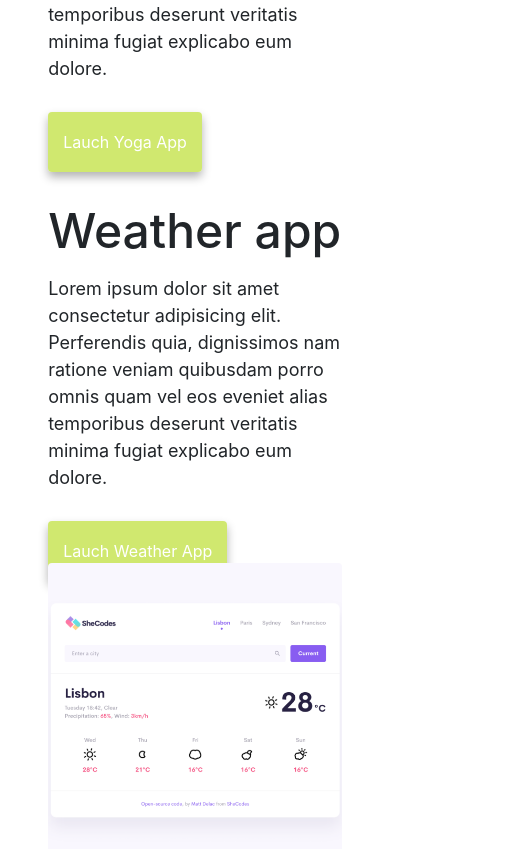
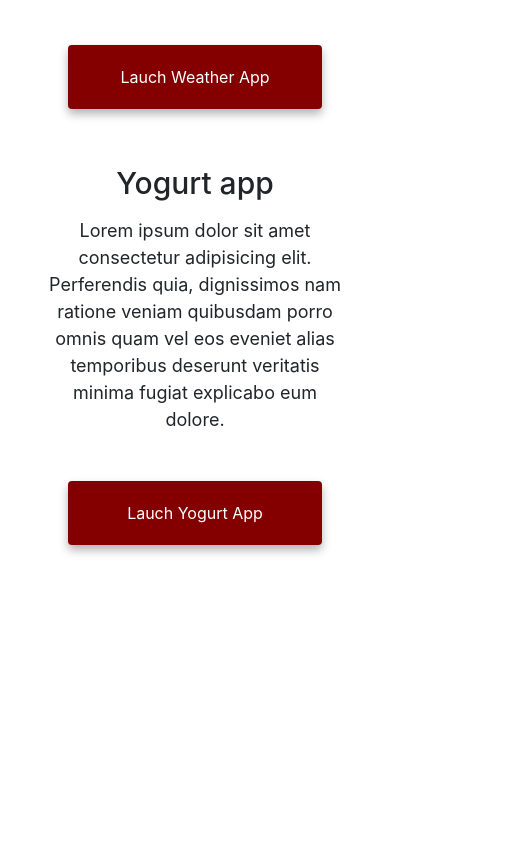
Before and after one commit to Cheta008/my-advanced-app, a plain HTML site: page index.html in a window 390 px wide. Shown: the part 1151-2000 px from the top of the page, 517 px wide, since content can reach past the window. After the commit the page ends 1744 px from the top, so only its background shows below. Drawn offline with nearby package versions, Linux system fonts and the light colour scheme.

Commit message:
Edited files using CSS and Bootstraps

```diff
--- a/css/app.css
+++ b/css/app.css
@@ -1,5 +1,5 @@
 :root {
-    --primary-color: #d0e86f;
+    --primary-color: #840000;
     --secondary-color: #f5f2fe;
     --box-shadow: 0 5px 10px rgba(0, 0, 0, 0.3);
 }
@@ -31,6 +31,7 @@ h1 {
 
 h2 {
     font-size: 48px;
+    margin-bottom: 0;
 }
 
 h3 {
@@ -39,7 +40,6 @@ h3 {
 }
 
 p {
-    border-radius: 4px;
     font-size: 18px;
     line-height: 1.5;
 }
@@ -104,3 +104,31 @@ p {
 .primary-link:hover {
     color: white
 }
+
+@media (max-width: 576px) {
+
+        h2,p {
+            text-align: center;
+        }
+
+    .primary-link {
+            display: block;
+            text-align: center;
+            margin: 0 20px;
+        }
+
+        h1 {
+            font-size: 40px;
+            line-height: 1.5;
+        }
+
+        h2 {
+            font-size: 30px
+        }
+
+        h3 {
+            font-size: 25px;
+            opacity: 0.7;
+        }
+
+}
--- a/index.html
+++ b/index.html
@@ -52,7 +52,7 @@
       <div class="container home-container">
         <div class="row">
           <div class="col-md-6">
-            <img src="/images/yoga.png" alt="Yoga project" class="img-fluid rounded">
+            <img src="/images/yoga.png" alt="Yoga project" class="img-fluid rounded d-none d-md-block">
           </div>
           <div class="col-md-6">
             <h2 class="mb-3">
@@ -74,13 +74,13 @@
             </p>
              <div class="mt-5"><a href="#" title="Weather project" class="primary-link">Lauch Weather app</a></div>
           </div>
-          <div class="col-md-6">
-            <img src="/images/weather.png" alt="Weather project" class="img-fluid rounded">
+          <div class="col-md-6 mt-2">
+            <img src="/images/weather.png" alt="Weather project" class="img-fluid rounded  d-none d-md-block">
           </div>
         </div>
         <div class="row mt-5">
           <div class="col-md-6">
-            <img src="/images/yogurt.png" alt="Yogurt project" class="img-fluid rounded">
+            <img src="/images/yogurt.png" alt="Yogurt project" class="img-fluid rounded d-none d-md-block">
           </div>
           <div class="col-md-6">
             <h2 class="mb-3">
@@ -89,7 +89,7 @@
             <p>
               Lorem ipsum dolor sit amet consectetur adipisicing elit. Perferendis quia, dignissimos nam ratione veniam quibusdam porro omnis quam vel eos eveniet alias temporibus deserunt veritatis minima fugiat explicabo eum dolore.
             </p>
-             <div class="mt-5"><a href="#" title="Yogurt project" class="primary-link">Lauch Yogurt app</a></div>
+             <div class="mt-5 mb-5"><a href="#" title="Yogurt project" class="primary-link">Lauch Yogurt app</a></div>
           </div>
         </div>
         </div>
```
